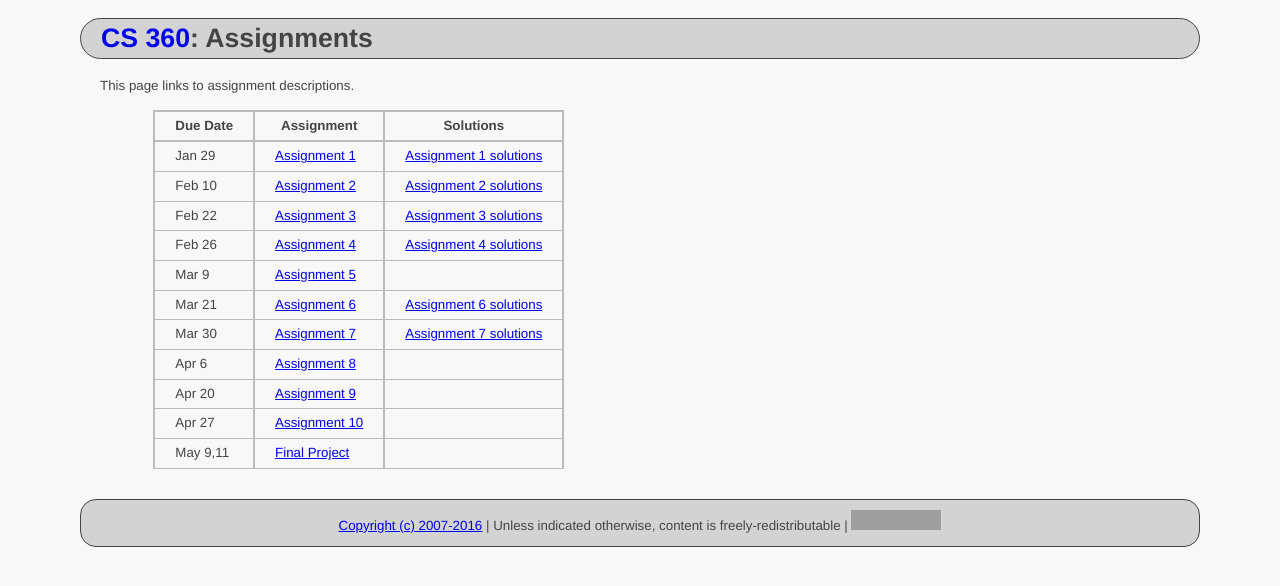
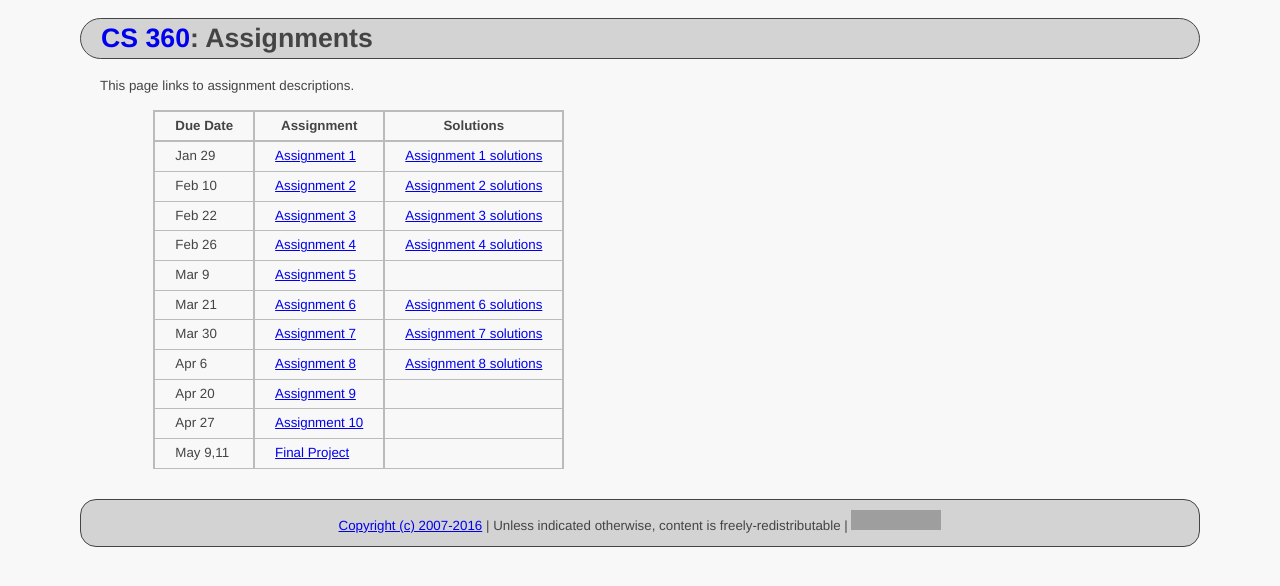
Before and after one commit to ycpcs/cs360-spring2016, a Jekyll site: the page built from assign/index.md, in a window 1280 px wide. Shown: the top 586 px of the page. Built offline with Jekyll 4.4.1, drawn with Linux system fonts in a browser that asks for light colours; grey boxes are pictures that could not be loaded.

Commit message:
add assign 8 solutions
add assign 8 solutions

```diff
--- a/assign/index.md
+++ b/assign/index.md
@@ -14,7 +14,7 @@ This page links to assignment descriptions.
 > Mar 9    | [Assignment 5](../assign/assign05.html)   |           |
 > Mar 21   | [Assignment 6](../assign/assign06.html)   | [Assignment 6 solutions](../assign/sol/assign06sol.pdf) |
 > Mar 30   | [Assignment 7](../assign/assign07.html)   | [Assignment 7 solutions](../assign/sol/assign07sol.pdf) |
-> Apr 6    | [Assignment 8](../assign/assign08.html)   |           |
+> Apr 6    | [Assignment 8](../assign/assign08.html)   | [Assignment 8 solutions](../assign/sol/assign08sol.pdf) |
 > Apr 20   | [Assignment 9](../assign/assign09.html)   |           |
 > Apr 27   | [Assignment 10](../assign/assign10.html)  |           |
 > May 9,11 | [Final Project](../assign/finalproj.html) |           |
```
Also changed, not shown: 1 other file.
